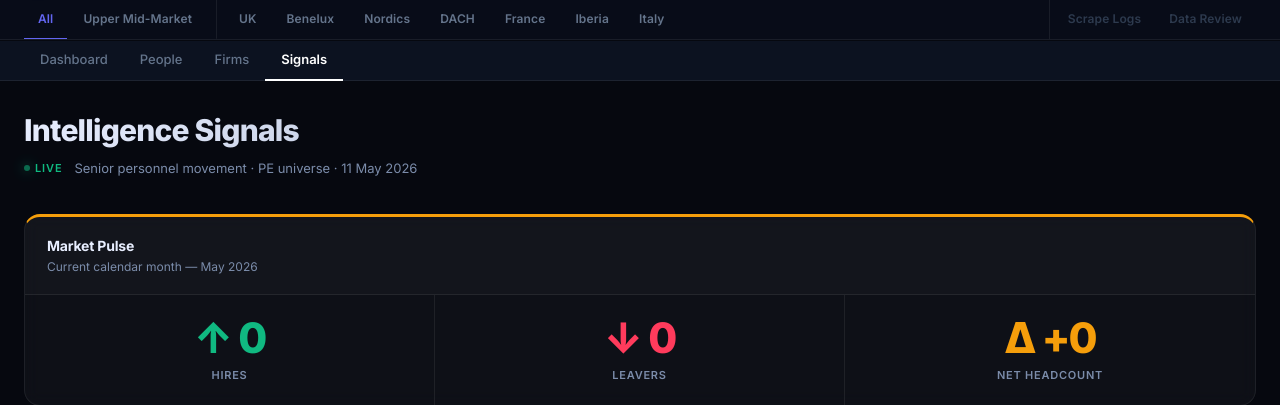
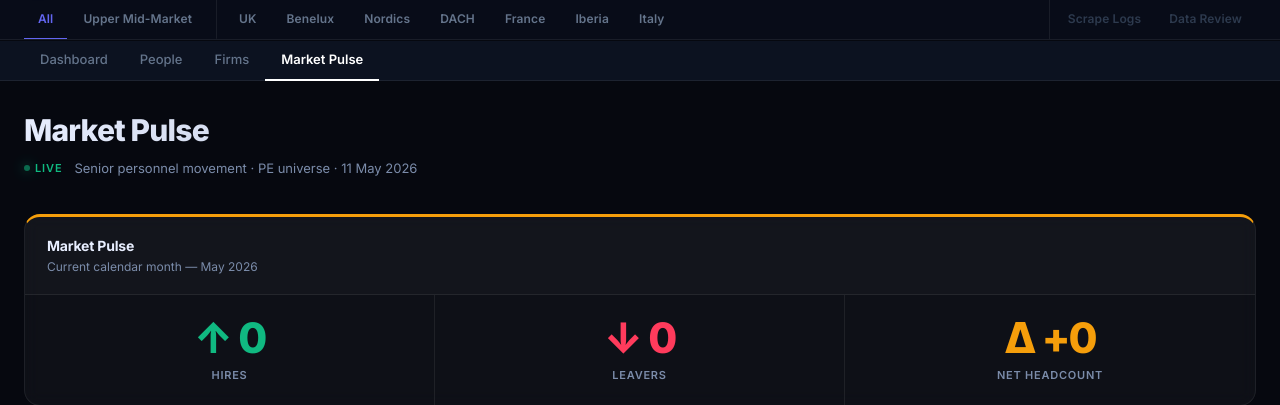
Before and after one commit to AlvaroAmigo98/pe-tracker-web, a Django app: page /signals/ in a window 1280 px wide. Shown: the part 52-457 px from the top of the page. Run offline with Django 5.2, Linux system fonts and the light colour scheme; the visitor is signed in with stand-in values (Sample User, id 1); data that the repository does not hold is empty.

Commit message:
Fix sticky headers, rename Signals, add scrape health to Firms, natural scroll on logs
- Dashboard: remove overflow-x:auto wrapper that was breaking thead sticky position
- Signals renamed to Market Pulse across nav and page title
- Firms view: query ScrapeHealth for latest week, show green/amber/red dot per firm
- Scrape logs: remove fixed-height scroll container so page scrolls naturally;
  matrix thead now sticks at top:134px with rest of the nav

Co-Authored-By: Claude Sonnet 4.6 <noreply@anthropic.com>

```diff
--- a/tracker/templates/tracker/base.html
+++ b/tracker/templates/tracker/base.html
@@ -488,7 +488,7 @@
     </div>
   </div>
 
-  <!-- ── Row 3: Sub-tabs (Dashboard / People / Firms / Signals) ────────── -->
+  <!-- ── Row 3: Sub-tabs (Dashboard / People / Firms / Market Pulse) ────────── -->
   {% if active_view in 'dashboard,people,firms,signals,firm_detail' %}
   <div class="sub-nav">
     <div class="sub-nav-inner">
@@ -496,12 +496,12 @@
         <a href="{% url 'dashboard' %}?bucket={{ active_bucket|urlencode }}" class="sub-tab {% if active_view == 'dashboard' %}active{% endif %}">Dashboard</a>
         <a href="{% url 'people' %}?bucket={{ active_bucket|urlencode }}"    class="sub-tab {% if active_view == 'people' %}active{% endif %}">People</a>
         <a href="{% url 'firms' %}?bucket={{ active_bucket|urlencode }}"     class="sub-tab {% if active_view == 'firms' or active_view == 'firm_detail' %}active{% endif %}">Firms</a>
-        <a href="{% url 'signals' %}?bucket={{ active_bucket|urlencode }}"   class="sub-tab {% if active_view == 'signals' %}active{% endif %}">Signals</a>
+        <a href="{% url 'signals' %}?bucket={{ active_bucket|urlencode }}"   class="sub-tab {% if active_view == 'signals' %}active{% endif %}">Market Pulse</a>
       {% else %}
         <a href="{% url 'dashboard' %}" class="sub-tab {% if active_view == 'dashboard' %}active{% endif %}">Dashboard</a>
         <a href="{% url 'people' %}"    class="sub-tab {% if active_view == 'people' %}active{% endif %}">People</a>
         <a href="{% url 'firms' %}"     class="sub-tab {% if active_view == 'firms' or active_view == 'firm_detail' %}active{% endif %}">Firms</a>
-        <a href="{% url 'signals' %}"   class="sub-tab {% if active_view == 'signals' %}active{% endif %}">Signals</a>
+        <a href="{% url 'signals' %}"   class="sub-tab {% if active_view == 'signals' %}active{% endif %}">Market Pulse</a>
       {% endif %}
     </div>
   </div>
@@ -514,7 +514,7 @@
     <a href="{% url 'dashboard' %}" class="{% if request.resolver_match.url_name == 'dashboard' %}active{% endif %}">Dashboard</a>
     <a href="{% url 'people' %}"    class="{% if request.resolver_match.url_name == 'people' %}active{% endif %}">People</a>
     <a href="{% url 'firms' %}"     class="{% if request.resolver_match.url_name == 'firms' or request.resolver_match.url_name == 'firm_detail' %}active{% endif %}">Firms</a>
-    <a href="{% url 'signals' %}"   class="{% if request.resolver_match.url_name == 'signals' %}active{% endif %}">Signals</a>
+    <a href="{% url 'signals' %}"   class="{% if request.resolver_match.url_name == 'signals' %}active{% endif %}">Market Pulse</a>
     {% if request.user.is_superuser %}
     <a href="{% url 'scrape_logs' %}"  class="{% if request.resolver_match.url_name == 'scrape_logs' %}active{% endif %}">Scrape Logs</a>
     <a href="{% url 'data_review' %}"  class="{% if request.resolver_match.url_name == 'data_review' %}active{% endif %}">Data Review</a>
--- a/tracker/templates/tracker/dashboard.html
+++ b/tracker/templates/tracker/dashboard.html
@@ -157,7 +157,6 @@
   </div>
 
   {% if events %}
-  <div style="overflow-x:auto">
   <table id="events-table">
     <thead>
       <tr>
@@ -214,7 +213,6 @@
       {% endfor %}
     </tbody>
   </table>
-  </div>
   <div id="pagination-bar" style="padding:10px 20px;font-size:12px;color:var(--text-2);border-top:1px solid var(--border);display:none"></div>
   {% else %}
   <div class="empty">
--- a/tracker/templates/tracker/signals.html
+++ b/tracker/templates/tracker/signals.html
@@ -193,7 +193,7 @@
 
 <!-- ── Page Header ───────────────────────────────────────────────────────── -->
 <div class="sig-header">
-  <div class="sig-title">Intelligence Signals</div>
+  <div class="sig-title">Market Pulse</div>
   <div class="sig-meta">
     <span class="live-dot">Live</span>
     <span>Senior personnel movement · PE universe · {{ today|date:"d M Y" }}</span>
--- a/tracker/views.py
+++ b/tracker/views.py
@@ -511,6 +511,17 @@ def firms(request):
 
     latest_date = PersonSnapshot.objects.aggregate(d=Max('scraped_at'))['d']
 
+    # Scrape health per firm (latest week)
+    health_by_firm = {}
+    latest_health_week = ScrapeHealth.objects.aggregate(w=Max('week_commencing'))['w']
+    if latest_health_week:
+        health_by_firm = {
+            h['firm_name']: h['status']
+            for h in ScrapeHealth.objects.filter(
+                week_commencing=latest_health_week
+            ).values('firm_name', 'status')
+        }
+
     headcount_map = {
         row['company_id']: row['headcount']
         for row in Person.objects.values('company_id').annotate(headcount=Count('id'))
@@ -577,15 +588,16 @@ def firms(request):
             sparkline_points = '0,12 14.4,12 28.8,12 43.2,12 57.6,12 72,12'
 
         firm_stats.append({
-            'company':    company,
-            'bucket':     company.bucket or '',
-            'headcount':  headcount_map.get(company.id, 0),
-            'hires':      hires,
-            'leavers':    leavers,
-            'promotions': promotions,
-            'activity':   hires + leavers + promotions,
-            'ratio':      ratio,
-            'sparkline':  sparkline_points,
+            'company':       company,
+            'bucket':        company.bucket or '',
+            'headcount':     headcount_map.get(company.id, 0),
+            'hires':         hires,
+            'leavers':       leavers,
+            'promotions':    promotions,
+            'activity':      hires + leavers + promotions,
+            'ratio':         ratio,
+            'sparkline':     sparkline_points,
+            'scrape_status': health_by_firm.get(company.name, ''),
         })
 
     # Apply bucket filter
```
Also changed, not shown: tracker/templates/tracker/firms.html (+8 -1 lines), tracker/templates/tracker/scrape_logs.html (+4 -14 lines).
